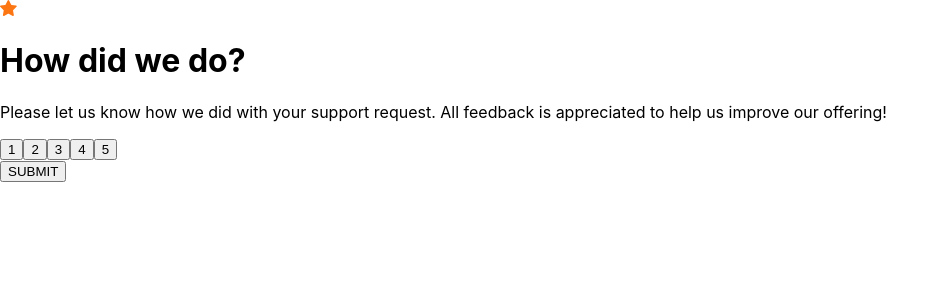
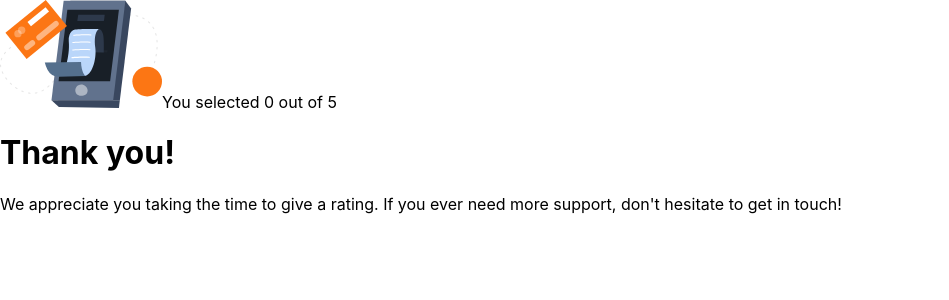
Before and after one commit to stephen-kern/FEM-Rating, a React (Create React App) app: page / in a window 1280 px wide. Both pictures are taken after a click on the button "SUBMIT". Shown: the top 300 px of the page, without its empty margins (0-949 px from the left). Built offline with nearby package versions, Linux system fonts and the light colour scheme.

Commit message:
tested to ensure that all functionality is working. user is able to click and submit a rating and updates with the feedback component. Moving onto styling.

```diff
--- a/public/index.html
+++ b/public/index.html
@@ -24,7 +24,7 @@
       work correctly both with client-side routing and a non-root public URL.
       Learn how to configure a non-root public URL by running `npm run build`.
     -->
-    <title>React App</title>
+    <title>Interactive Rating Component</title>
   </head>
   <body>
     <noscript>You need to enable JavaScript to run this app.</noscript>
--- a/src/components/Feedback/index.js
+++ b/src/components/Feedback/index.js
@@ -1,11 +1,11 @@
 import React from 'react';
 import Phone from '../../images/illustration-thank-you.svg'
 
-const Feedback = () => {
+const Feedback = ({ selectedRating }) => {
     return (
         <div>
             <img alt='Phone illustration' src={Phone}/>
-            <span>You selected x out of x</span>
+            <span>You selected {selectedRating} out of 5</span>
             <h1>Thank you!</h1>
             <p>We appreciate you taking the time to give a rating. If you ever need more support, don't hesitate to get in touch!</p>
         </div>
--- a/src/components/Rating/index.js
+++ b/src/components/Rating/index.js
@@ -17,22 +17,23 @@ const Rating = () => {
 
   return (
     <div className="rating-container">
-      <img alt="star icon" src={Star} />
-      <h1>How did we do?</h1>
-      <p>
-        Please let us know how we did with your support request. All feedback is
-        appreciated to help us improve our offering!
-      </p>
       {submitted ? (
-        <Feedback />
+        <Feedback selectedRating={rating} />
       ) : (
         <>
-          {" "}
+          <img alt="star icon" src={Star} />
+          <h1>How did we do?</h1>
+          <p>
+            Please let us know how we did with your support request. All
+            feedback is appreciated to help us improve our offering!
+          </p>
           <RatingNumbers
             rating={rating}
             handleRatingChange={handleRatingChange}
           />
-          <button type="submit">SUBMIT</button>{" "}
+          <button type="submit" onClick={handleSubmit}>
+            SUBMIT
+          </button>{" "}
         </>
       )}
     </div>
```
